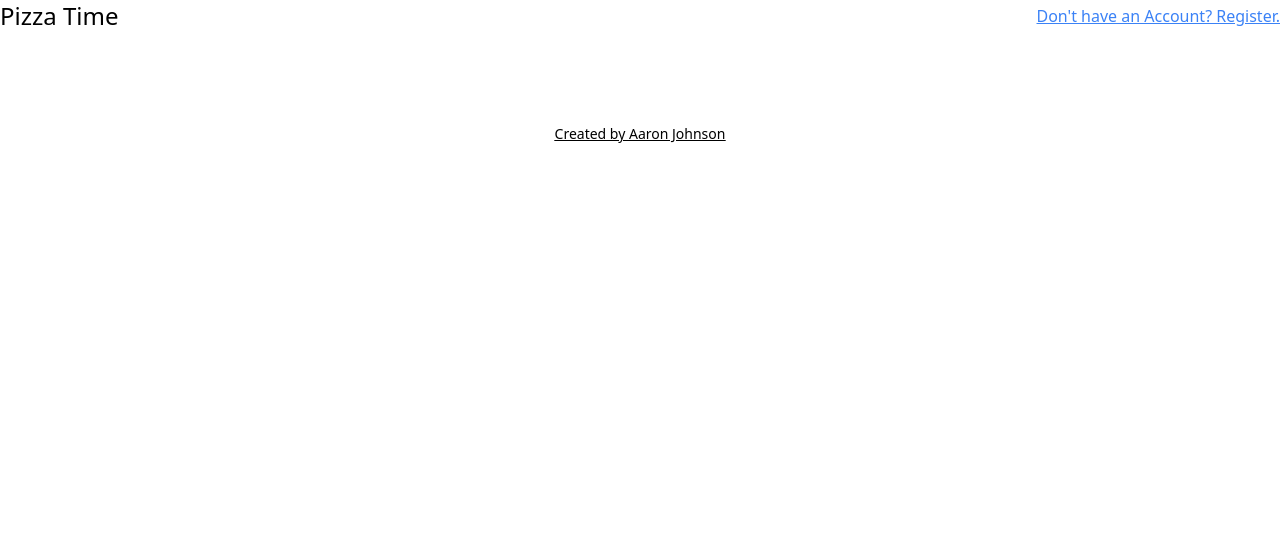
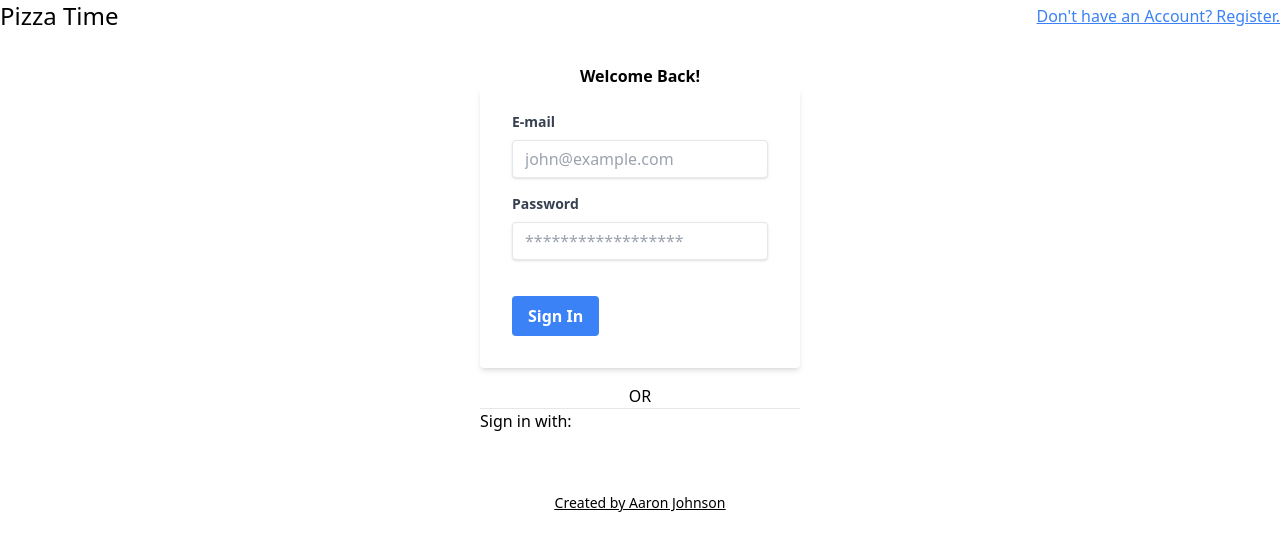
Before and after one commit to jardadev/NextPizza, a Next.js app: page / in a window 1280 px wide. Shown: the top 550 px of the page. Built offline with nearby package versions, Linux system fonts and the light colour scheme; no server answers.

Commit message:
add login form

```diff
--- a/pages/index.js
+++ b/pages/index.js
@@ -1,7 +1,68 @@
-
+import { useSession, signIn, signOut } from 'next-auth/react';
 
 const Home = () => {
-	return <div></div>;
+	return (
+		<div>
+			<h2 className='text-center font-bold'>Welcome Back!</h2>
+
+			<div className='w-full max-w-xs'>
+				<form class='bg-white shadow-md rounded px-8 pt-6 pb-8 mb-4'>
+					<div class='mb-4'>
+						<label
+							class='block text-gray-700 text-sm font-bold mb-2'
+							for='username'
+						>
+							E-mail
+						</label>
+						<input
+							class='shadow appearance-none border rounded w-full py-2 px-3 text-gray-700 leading-tight focus:outline-none focus:shadow-outline'
+							id='username'
+							type='text'
+							placeholder='john@example.com'
+						/>
+					</div>
+					<div class='mb-6'>
+						<label
+							class='block text-gray-700 text-sm font-bold mb-2'
+							for='password'
+						>
+							Password
+						</label>
+						<input
+							class='shadow appearance-none border rounded w-full py-2 px-3 text-gray-700 mb-3 leading-tight focus:outline-none focus:shadow-outline'
+							id='password'
+							type='password'
+							placeholder='******************'
+						/>
+					</div>
+					<div class='flex items-center justify-between'>
+						<button
+							class='bg-blue-500 hover:bg-blue-700 text-white font-bold py-2 px-4 rounded focus:outline-none focus:shadow-outline'
+							type='button'
+						>
+							Sign In
+						</button>
+						{/* <a
+							class='inline-block align-baseline font-bold text-sm text-blue-500 hover:text-blue-800'
+							href='#'
+						>
+							Forgot Password?
+						</a> */}
+					</div>
+				</form>
+				<p className='text-center'>OR</p>
+				<hr />
+				<div className=''>
+					<ul>
+						Sign in with:
+						<li></li>
+						<li></li>
+						<li></li>
+					</ul>
+				</div>
+			</div>
+		</div>
+	);
 };
 
 export default Home;
```
